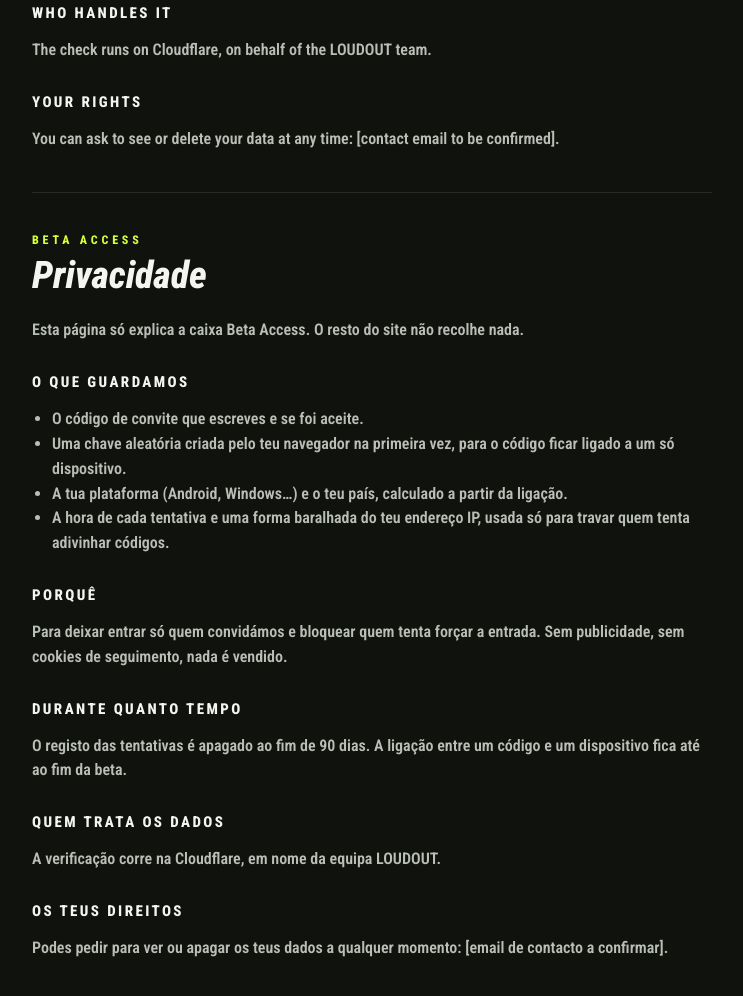
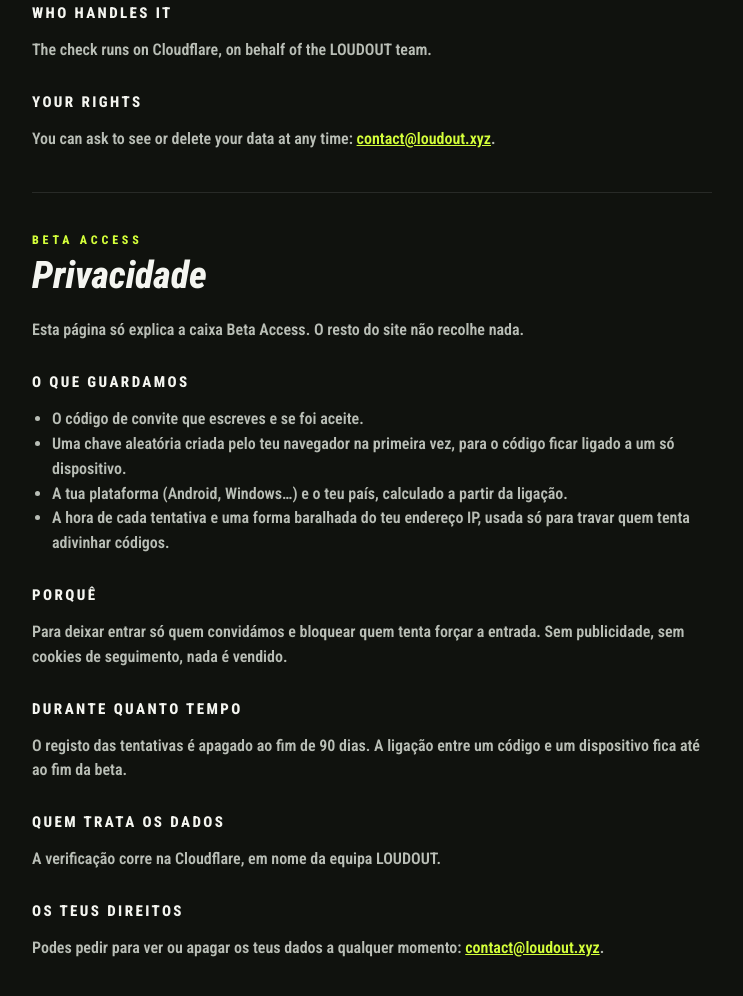
Before and after one commit to Snoozept/loudout-site-teste, a plain HTML site: page privacy.html in a window 1280 px wide. Shown: the part 620-1616 px from the top of the page, without its empty margins (268-1011 px from the left). Drawn offline with Linux system fonts and the light colour scheme.

Commit message:
Privacy page: contact@loudout.xyz for data requests
Co-Authored-By: Claude Opus 5.5 <noreply@anthropic.com>
Claude-Session: https://claude.ai/code/session_017DQ9U6qxzWMda9Mh9k47qk

```diff
--- a/privacy.html
+++ b/privacy.html
@@ -48,7 +48,7 @@
   <p>The check runs on Cloudflare, on behalf of the LOUDOUT team.</p>
 
   <h2>Your rights</h2>
-  <p>You can ask to see or delete your data at any time: <span data-contact>[contact email to be confirmed]</span>.</p>
+  <p>You can ask to see or delete your data at any time: <a href="mailto:contact@loudout.xyz">contact@loudout.xyz</a>.</p>
 
   <hr>
 
@@ -69,7 +69,7 @@
   <h2>Quem trata os dados</h2>
   <p>A verificação corre na Cloudflare, em nome da equipa LOUDOUT.</p>
   <h2>Os teus direitos</h2>
-  <p>Podes pedir para ver ou apagar os teus dados a qualquer momento: <span data-contact>[email de contacto a confirmar]</span>.</p>
+  <p>Podes pedir para ver ou apagar os teus dados a qualquer momento: <a href="mailto:contact@loudout.xyz">contact@loudout.xyz</a>.</p>
 </main>
 </body>
 </html>
```
